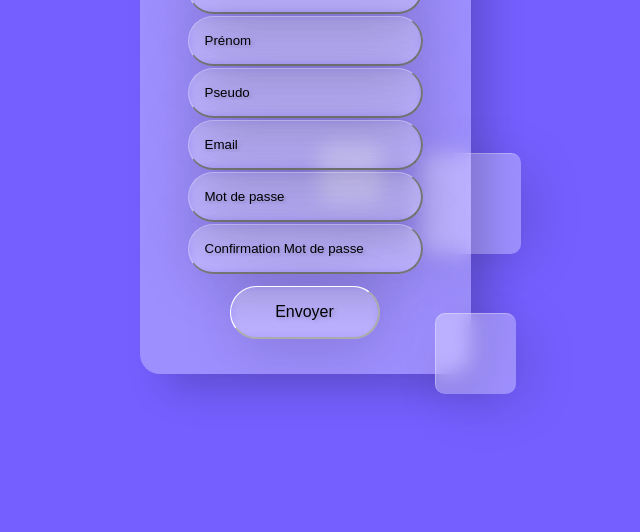
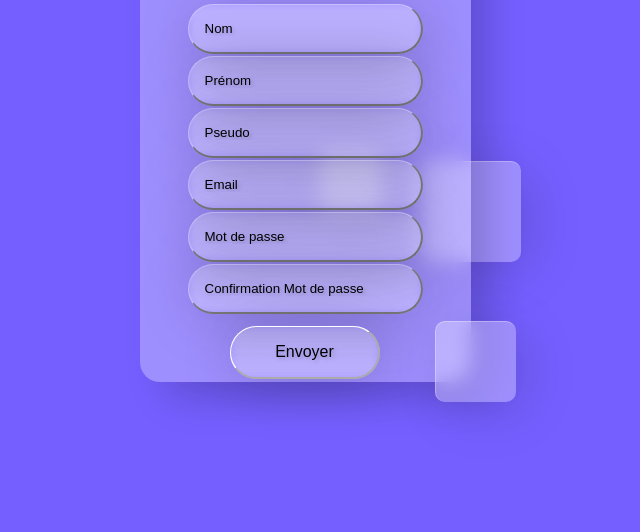
Before and after one commit to Yeyo9/exo-sass, a website: page index.html in a window 1280 px wide. Shown: the part 284-816 px from the top of the page, without its empty margins (335-975 px from the left). Drawn offline with nearby package versions, Linux system fonts and the light colour scheme; files that its build step writes are made by us from their sources.

Commit message:
Update main.scss

```diff
--- a/sass/main.scss
+++ b/sass/main.scss
@@ -1,9 +1,3 @@
-* {
-    margin:0;
-    padding: 0;
-    outline: none;
-}
-
 body {
 
 background: #755FFF;
```
